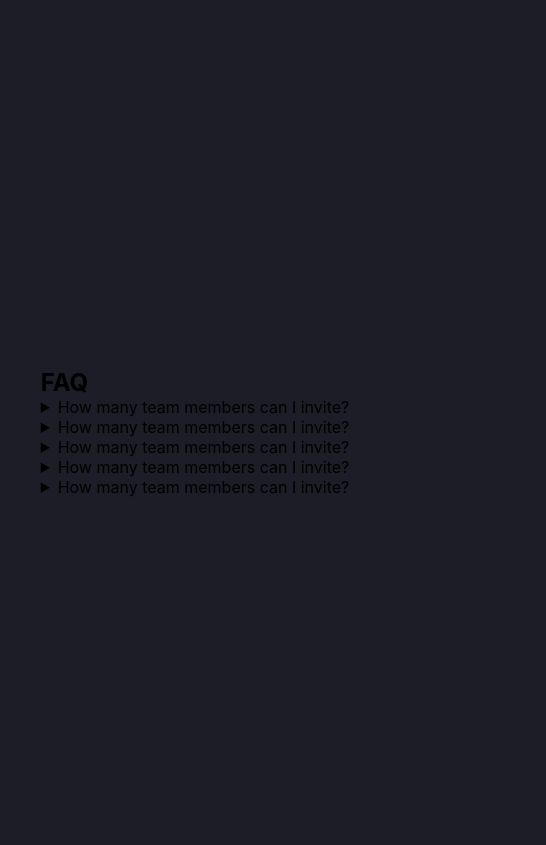
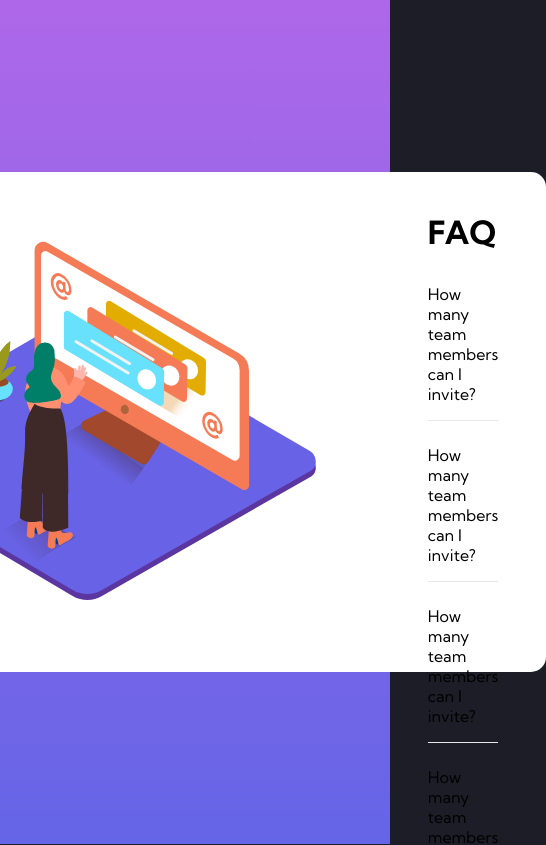
Before and after one commit to rpashev/frontend-mentor, a React (Create React App) app: page /faq-accordion in a window 390 px wide. Shown: the top 845 px of the page, 546 px wide, since content can reach past the window. Built offline with nearby package versions, Linux system fonts and the light colour scheme.

Commit message:
reset margin and padding + better responsiveness

```diff
--- a/src/index.scss
+++ b/src/index.scss
@@ -1,5 +1,7 @@
 * {
   box-sizing: border-box;
+  margin: 0;
+  padding: 0;
 }
 body {
   margin: 0;
--- /dev/null
+++ b/src/pages/faq-accordion/accordion-item.js
@@ -0,0 +1,24 @@
+import { useState } from "react";
+import styles from "./accordion-item.module.scss";
+
+const AccordionItem = () => {
+  const [active, setActive] = useState(false);
+
+  const toggleActive = () => {
+    setActive((prevState) => !prevState);
+  };
+
+  return (
+    <li className={styles.item}>
+      <h2 onClick={toggleActive}>How many team members can I invite?</h2>
+      {active && (
+        <p className={styles.details}>
+          No more than 20GB. All files in your account must fit your alotted
+          storage space.
+        </p>
+      )}
+    </li>
+  );
+};
+
+export default AccordionItem;
--- /dev/null
+++ b/src/pages/faq-accordion/accordion-item.module.scss
@@ -0,0 +1,29 @@
+$light-grayish-blue: hsl(240, 5%, 91%); //dividers
+
+.item {
+  border-bottom: 1px solid $light-grayish-blue;
+  padding-bottom: 1rem;
+
+  h2 {
+    font-size: 1rem;
+    cursor: pointer;
+    font-weight: 400;
+  }
+  p {
+    width: 80%;
+    font-size: 0.9rem;
+    animation-name: slideDown;
+    animation-duration: 0.2s;
+    animation-timing-function: linear;
+  }
+}
+
+@keyframes slideDown {
+  0% {
+    transform: translateY(-5px);
+  }
+
+  100% {
+    transform: translate(0);
+  }
+}
--- a/src/pages/faq-accordion/index.js
+++ b/src/pages/faq-accordion/index.js
@@ -1,32 +1,25 @@
 import styles from "./index.module.scss";
+import imgDesktop from "../../assets/faq-accordion-card-main/images/illustration-woman-online-desktop.svg";
+import imgMobile from "../../assets/faq-accordion-card-main/images/illustration-woman-online-mobile.svg";
+import AccordionItem from "./accordion-item";
 
 const FaqAccordion = () => {
   return (
     <div className={styles.page}>
       <div className={styles.container}>
         <div className={styles["img-container"]}>
-          <img></img>
+          <img src={imgDesktop} alt="woman illustration"></img>
         </div>
 
         <div className={styles.content}>
-          <h2>FAQ</h2>
-          <div>
-            <details>
-              <summary>How many team members can I invite?</summary>
-            </details>
-            <details>
-              <summary>How many team members can I invite?</summary>
-            </details>
-            <details>
-              <summary>How many team members can I invite?</summary>
-            </details>
-            <details>
-              <summary>How many team members can I invite?</summary>
-            </details>
-            <details>
-              <summary>How many team members can I invite?</summary>
-            </details>
-          </div>
+          <h1>FAQ</h1>
+          <ul className={styles.accordion}>
+            <AccordionItem />
+            <AccordionItem />
+            <AccordionItem />
+            <AccordionItem />
+            <AccordionItem />
+          </ul>
         </div>
       </div>
     </div>
--- a/src/pages/faq-accordion/index.module.scss
+++ b/src/pages/faq-accordion/index.module.scss
@@ -0,0 +1,49 @@
+@import url("https://fonts.googleapis.com/css2?family=Kumbh+Sans:wght@400;700&display=swap");
+
+$dark-desaturated-blue: hsl(238, 29%, 16%); //text
+$soft-red: hsl(14, 88%, 65%); //text
+$soft-violet: hsl(273, 75%, 66%); //bg gradient
+$soft-blue: hsl(240, 73%, 65%); //bg gradient
+$very-dark-grayish-blue: hsl(237, 12%, 33%); //text
+$dark-grayish-blue: hsl(240, 6%, 50%); //text
+
+* {
+  padding: 0;
+  margin: 0;
+}
+
+.page {
+  width: 100%;
+  min-height: 100vh;
+  display: flex;
+  align-items: center;
+  justify-content: center;
+  font-family: "Kumbh Sans", sans-serif;
+  background: linear-gradient($soft-violet, $soft-blue);
+}
+
+.container {
+  width: 1000px;
+  height: 500px;
+  display: flex;
+  align-items: center;
+  background-color: white;
+  border-radius: 15px;
+
+  .content {
+    padding: 2.5rem 3rem;
+    margin-left: 4rem;
+    height: 100%;
+    h1 {
+      margin-bottom: 2rem;
+    }
+
+    .accordion {
+      padding: 0;
+      list-style: none;
+      display: flex;
+      flex-direction: column;
+      gap: 1.5rem;
+    }
+  }
+}
--- a/src/pages/nft-card/index.module.scss
+++ b/src/pages/nft-card/index.module.scss
@@ -17,7 +17,7 @@ $white: hsl(0, 0%, 100%);
   justify-content: center;
 
   .card {
-    width: 320px;
+    max-width: 320px;
     min-width: 280px;
     border-radius: 20px;
     padding: 1.25rem;
@@ -60,6 +60,7 @@ $white: hsl(0, 0%, 100%);
     h3 {
       color: $white;
       font-weight: 600;
+      margin: 1rem 0;
     }
 
     .card-body {
@@ -96,13 +97,17 @@ $white: hsl(0, 0%, 100%);
     }
 
     hr {
+      border: none;
+      height: 1px;
       color: $blue-line;
+      background-color: $blue-line;
     }
 
     .card-footer {
       display: flex;
       justify-content: flex-start;
       align-items: center;
+      margin-top: 1rem;
       .avatar-container {
         width: 2rem;
         margin-right: 1rem;
--- a/src/pages/order-summary/index.module.scss
+++ b/src/pages/order-summary/index.module.scss
@@ -19,7 +19,7 @@ $dark-blue: hsl(223, 47%, 23%);
   line-height: 1.5;
 
   .card {
-    width: 380px;
+    max-width: 380px;
     min-width: 280px;
     display: flex;
     flex-direction: column;
@@ -44,6 +44,7 @@ $dark-blue: hsl(223, 47%, 23%);
           color: $dark-blue;
           font-size: 1.4rem;
           margin-top: 1.75rem;
+          margin-bottom: 1rem;
         }
         p {
           font-size: 0.9rem;
--- a/src/pages/profile-card/index.module.scss
+++ b/src/pages/profile-card/index.module.scss
@@ -25,7 +25,7 @@ $dark-gray: hsl(0, 0%, 59%);
 }
 
 .card {
-  width: 350px;
+  max-width: 350px;
   min-width: 320px;
   height: 380px;
   background-color: white;
--- a/src/pages/qr-code/index.module.scss
+++ b/src/pages/qr-code/index.module.scss
@@ -9,18 +9,21 @@ $dark-blue: hsl(218, 44%, 22%);
   background-color: $light-gray;
   width: 100%;
   min-height: 100vh;
-  display: flex;
-  align-items: center;
-  justify-content: center;
+  display: grid;
+  place-items: center;
+  // display: flex;
+  // align-items: center;
+  // justify-content: center;
 
   .card {
-    width: 320px;
+    max-width: 320px;
     min-width: 280px;
     background-color: $white;
-    padding: 1rem;
+    padding: 1rem 1rem 2.5rem 1rem;
     border-radius: 20px;
     font-family: "Outfit", sans-serif;
     text-align: center;
+
     .img-container {
       width: 100%;
       img {
@@ -34,6 +37,7 @@ $dark-blue: hsl(218, 44%, 22%);
         color: $dark-blue;
         font-weight: 700;
         font-size: 1.4rem;
+        margin: 1rem 0;
       }
       p {
         color: $grayish-blue;
--- a/src/pages/stats-preview-card/index.module.scss
+++ b/src/pages/stats-preview-card/index.module.scss
@@ -17,7 +17,7 @@ $transparent-white-stats: hsla(0, 0%, 100%, 0.6);
   line-height: 1.3;
 
   .card {
-    width: 1080px;
+    max-width: 1080px;
     min-width: 280px;
     display: flex;
     align-items: center;
@@ -41,6 +41,7 @@ $transparent-white-stats: hsla(0, 0%, 100%, 0.6);
       .achievements {
         padding: 0;
         margin: 0;
+        margin-top: 4rem;
         display: flex;
         justify-content: space-between;
         list-style: none;
@@ -68,6 +69,7 @@ $transparent-white-stats: hsla(0, 0%, 100%, 0.6);
       h1 {
         font-size: 2.4rem;
         margin-top: 0;
+        margin-bottom: 1.5rem;
         span {
           color: $soft-violet;
         }
--- a/src/pages/three-column-preview-card/card.module.scss
+++ b/src/pages/three-column-preview-card/card.module.scss
@@ -7,13 +7,12 @@ $transparent-white: hsla(0, 0%, 100%, 0.75); //paragraphs
 $very-light-gray: hsl(0, 0%, 95%); //bg, headings, buttons
 
 .card {
-  width: 320px;
   max-width: 320px;
-  height: 480px;
+  min-width: 280px;
+  height: 460px;
   display: flex;
   flex-direction: column;
   align-items: flex-start;
-  flex-shrink: 1;
   padding: 2.5rem;
   position: relative;
   font-family: "Lexend Deca";
@@ -29,6 +28,7 @@ $very-light-gray: hsl(0, 0%, 95%); //bg, headings, buttons
     font-family: "Big Shoulders";
     color: $very-light-gray;
     letter-spacing: -1px;
+    margin: 1.5rem 0;
   }
 
   button {
@@ -70,8 +70,8 @@ $very-light-gray: hsl(0, 0%, 95%); //bg, headings, buttons
   }
 }
 
-@media (max-width: 760px) {
-  .card {
-      width: 100%;
-  }
-}
+// @media (max-width: 760px) {
+//   .card {
+//     width: 95%;
+//   }
+// }
--- a/src/pages/three-column-preview-card/index.module.scss
+++ b/src/pages/three-column-preview-card/index.module.scss
@@ -8,22 +8,13 @@ $very-light-gray: hsl(0, 0%, 95%); //bg, headings, buttons
   justify-content: center;
   background-color: $very-light-gray;
   line-height: 1.3;
-  padding: 0 1rem;
 
   .list {
     display: flex;
-    max-width: 100%;
+    flex-wrap: wrap;
+    align-content: stretch;
+    justify-content: center;
     border-radius: 8px;
     overflow: hidden;
   }
 }
-
-@media (max-width: 760px) {
-  .page {
-    .list {
-      flex-direction: column;
-      min-width: none;
-      align-items: center;
-    }
-  }
-}
```
